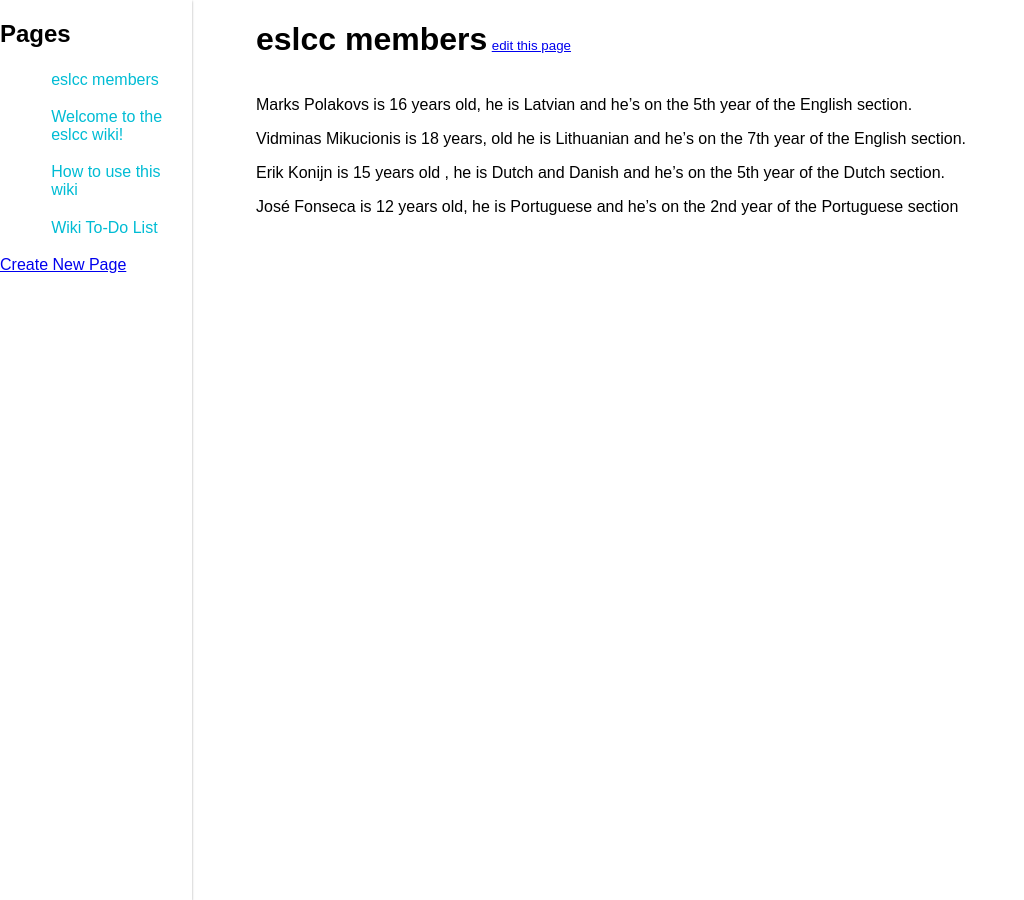
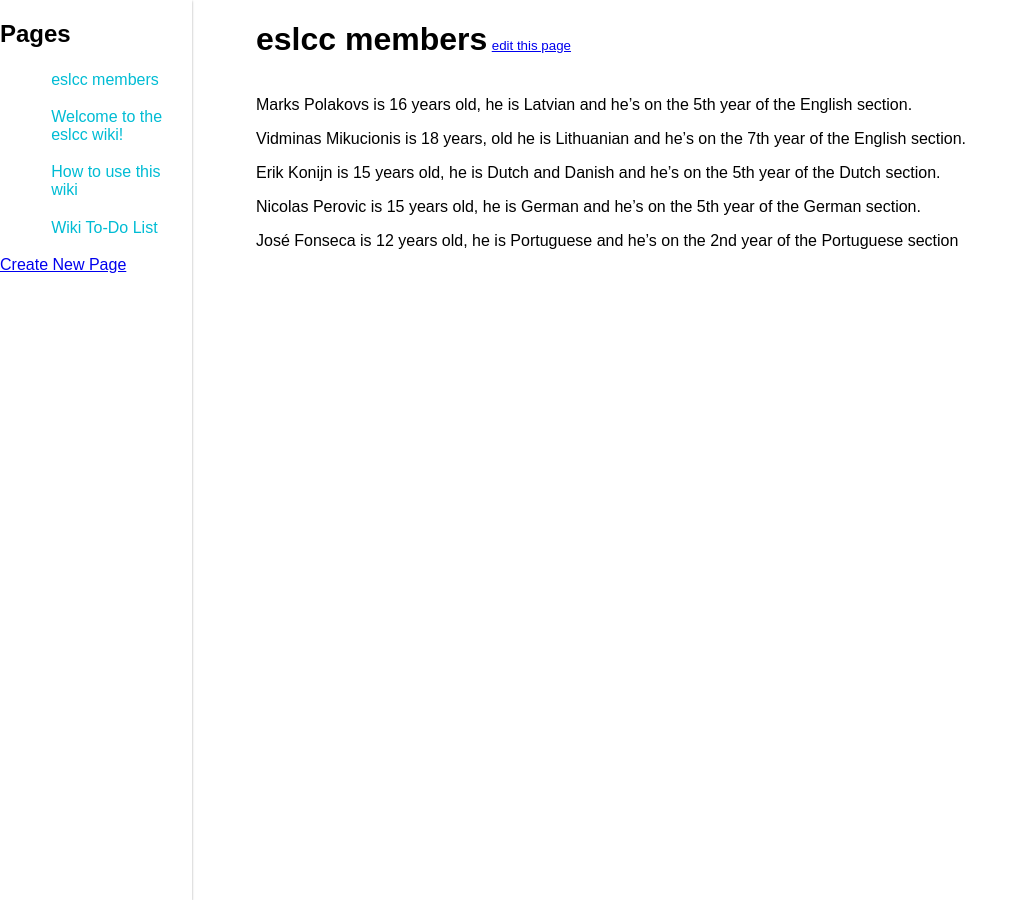
Before and after one commit to eslcc/wiki, a Jekyll site: the page built from pages/eslcc_members.md, in a window 1280 px wide. Shown: the whole page, without its empty margins (0-1024 px from the left). Built offline with Jekyll 4.4.1, drawn with Linux system fonts in a browser that asks for light colours.

Commit message:
Update eslcc_members.md

```diff
--- a/pages/eslcc_members.md
+++ b/pages/eslcc_members.md
@@ -6,6 +6,8 @@ Marks Polakovs is 16 years old, he is Latvian and he's on the 5th year of the En
 
 Vidminas Mikucionis is 18 years, old he is Lithuanian and he's on the 7th year of the English section.
 
-Erik Konijn is 15 years old , he is Dutch and Danish and he's on the 5th year of the Dutch section.
+Erik Konijn is 15 years old, he is Dutch and Danish and he's on the 5th year of the Dutch section.
+
+Nicolas Perovic is 15 years old, he is German and he's on the 5th year of the German section.
 
 José Fonseca is 12 years old, he is Portuguese and he's on the 2nd year of the Portuguese section
```
